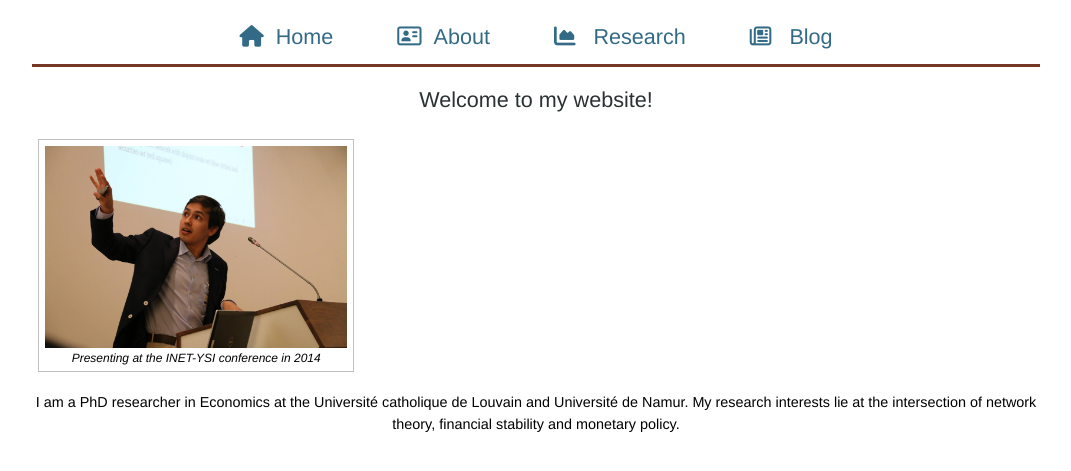
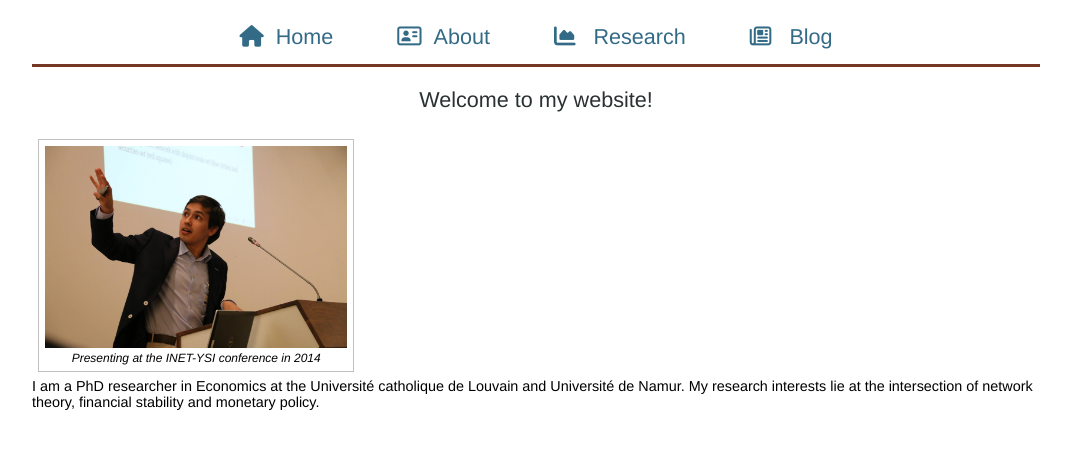
Before and after one commit to nscholtes/nscholtes.github.io, a Jekyll site: the page built from index.html, in a window 1280 px wide. Shown: the top 471 px of the page, without its empty margins (104-1175 px from the left). Built offline with Jekyll 4.4.1, drawn with Linux system fonts in a browser that asks for light colours; nearby versions of some CDN libraries.

Commit message:
Update index.html

```diff
--- a/index.html
+++ b/index.html
@@ -4,11 +4,9 @@ title: Nicolas K. Scholtes
 ---
 
 	<h2>Welcome to my website!</h2>
-<div id="main">
 	<figure>
   		<img class=scaled src="images/profilepic.JPG" alt="INET-YSI figures">
   		<figcaption>Presenting at the INET-YSI conference in 2014</figcaption>
 		</figure>
-	<p style="float: right;">I am a PhD researcher in Economics at the Université catholique de Louvain and Université de Namur.
-	My research interests lie at the intersection of network theory, financial stability and monetary policy.</p>
-</div>
+	<div style="display:inline;text-align:left; float: left;">I am a PhD researcher in Economics at the Université catholique de Louvain and Université de Namur.
+	My research interests lie at the intersection of network theory, financial stability and monetary policy.</div>
```
